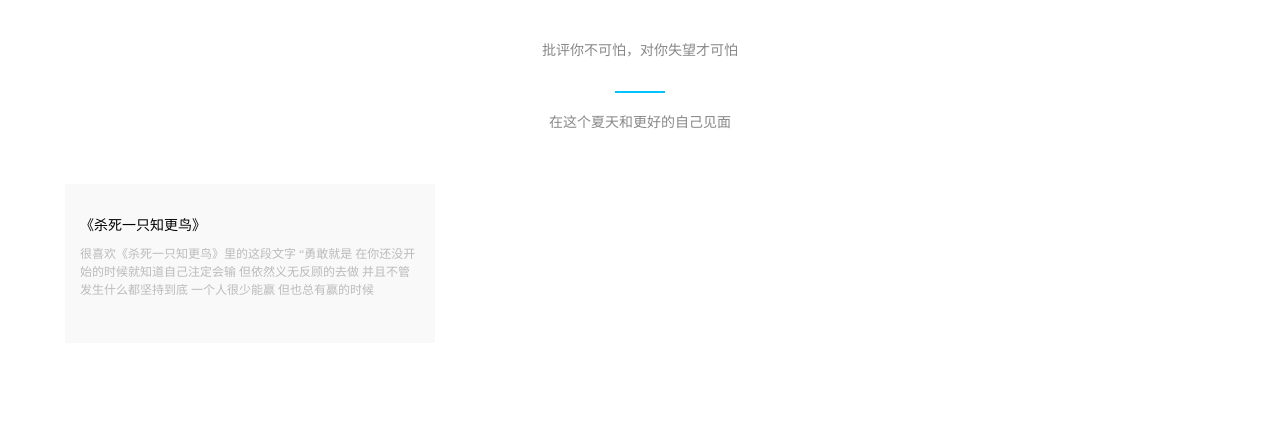
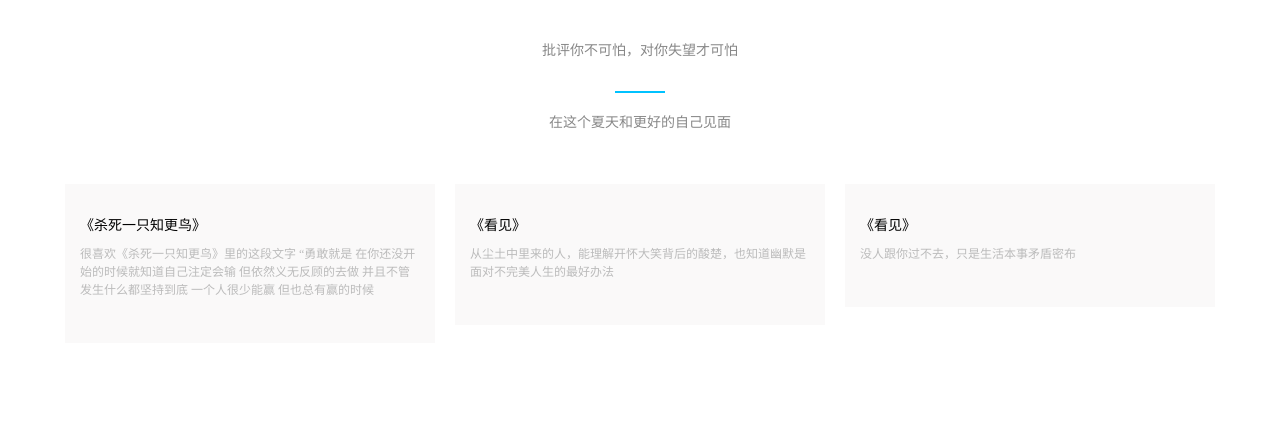
Before and after one commit to liupan2356/journey.github.io, a plain HTML site: page index.html in a window 1280 px wide. Shown: the part 880-1301 px from the top of the page. Drawn offline with Linux system fonts and the light colour scheme.

Commit message:
发表文章

```diff
--- a/index.html
+++ b/index.html
@@ -74,6 +74,30 @@
                                 </div>
                             </div>
                         </div>
+                        <div class="layui-col-xs12 layui-col-sm4 layui-col-md4  wow fadeInUp" style="padding: 0 10px">
+                            <div class="single-news">
+                                <div class="news-content">
+                                    <h4>
+                                        《看见》
+                                    </h4>
+                                    <div class="date">
+                                        从尘土中里来的人，能理解开怀大笑背后的酸楚，也知道幽默是面对不完美人生的最好办法
+                                    </div>
+                                </div>
+                            </div>
+                        </div>
+                        <div class="layui-col-xs12 layui-col-sm4 layui-col-md4  wow fadeInUp" style="padding: 0 10px">
+                            <div class="single-news">
+                                <div class="news-content">
+                                    <h4>
+                                        《看见》
+                                    </h4>
+                                    <div class="date">
+                                        没人跟你过不去，只是生活本事矛盾密布
+                                    </div>
+                                </div>
+                            </div>
+                        </div>
                         <!-- 载入 -->
                     </div>
                 </div>
```
